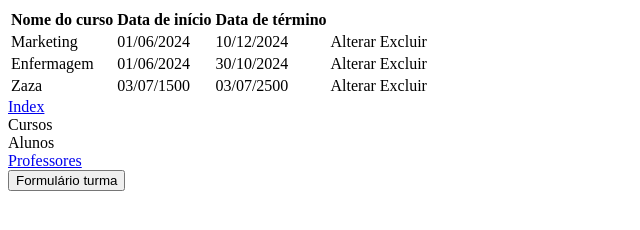
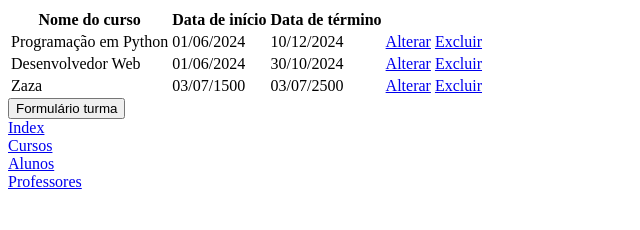
Before and after one commit to mello2d/sistema_online, a plain HTML site: page turmas.html in a window 1280 px wide. Shown: the whole page, without its empty margins (0-640 px from the left). Drawn offline with Linux system fonts and the light colour scheme.

Commit message:
Add files via upload

```diff
--- a/turmas.html
+++ b/turmas.html
@@ -2,7 +2,6 @@
 <html lang="en">
 <head>
     <meta charset="UTF-8">
-    <meta http-equiv="X-UA-Compatible" content="IE=edge">
     <meta name="viewport" content="width=device-width, initial-scale=1.0">
     <title>Document</title>
 </head>
@@ -17,20 +16,20 @@
         <thead>
             <tbody>
                 <tr>
-                    <td>Marketing</td>
+                    <td>Programação em Python</td>
                     <td>01/06/2024</td>
                     <td>10/12/2024</td>
-                    <td><a href="Alterar"></a>Alterar</td>
-                    <td><a href="Excluir"></a>Excluir</td>
+                    <td><a href="Alterar">Alterar</a></td>
+                    <td><a href="Excluir">Excluir</a></td>
                 </tr>
             </tbody>
             <tbody>
                 <tr>
-                    <td>Enfermagem</td>
+                    <td>Desenvolvedor Web</td>
                     <td>01/06/2024</td>
                     <td>30/10/2024</td>
-                    <td><a href="Alterar"></a>Alterar</td>
-                    <td><a href="Excluir"></a>Excluir</td>
+                    <td><a href="Alterar">Alterar</a></td>
+                    <td><a href="Excluir">Excluir</a></td>
                 </tr>
             </tbody>
             <tbody>
@@ -38,17 +37,18 @@
                     <td>Zaza</td>
                     <td>03/07/1500</td>
                     <td>03/07/2500</td>
-                    <td><a href="Alterar"></a>Alterar</td>
-                    <td><a href="Excluir"></a>Excluir</td>
+                    <td><a href="Alterar">Alterar</a></td>
+                    <td><a href="Excluir">Excluir</a></td>
                 </tr>
             </tbody>
     </table>
-    <div><a href="index.html">Index</a></div>
-    <div><a href="cursos.html"></a>Cursos</div>
-    <div><a href="alunos.html"></a>Alunos</div>
-    <div><a href="professores.html">Professores</a></div>
     <form action="formulario_turma.html" method="get">
         <button type="submit">Formulário turma</button>
     </form>
+    <div><a href="index.html">Index</a></div>
+    <div><a href="cursos.html">Cursos</a></div>
+    <div><a href="alunos.html">Alunos</a></div>
+    <div><a href="professores.html">Professores</a></div>
+
 </body>
 </html>
```
Also changed, not shown: alunos.html (+8 -9 lines), cursos.html (+9 -10 lines), formulario_alunos.html (+2 -3 lines), formulario_curso.html (+2 -4 lines), formulario_professor.html (+2 -4 lines), formulario_turma.html (+0 -1 lines), index.html (+3 -6 lines), professores.html (+6 -7 lines).
